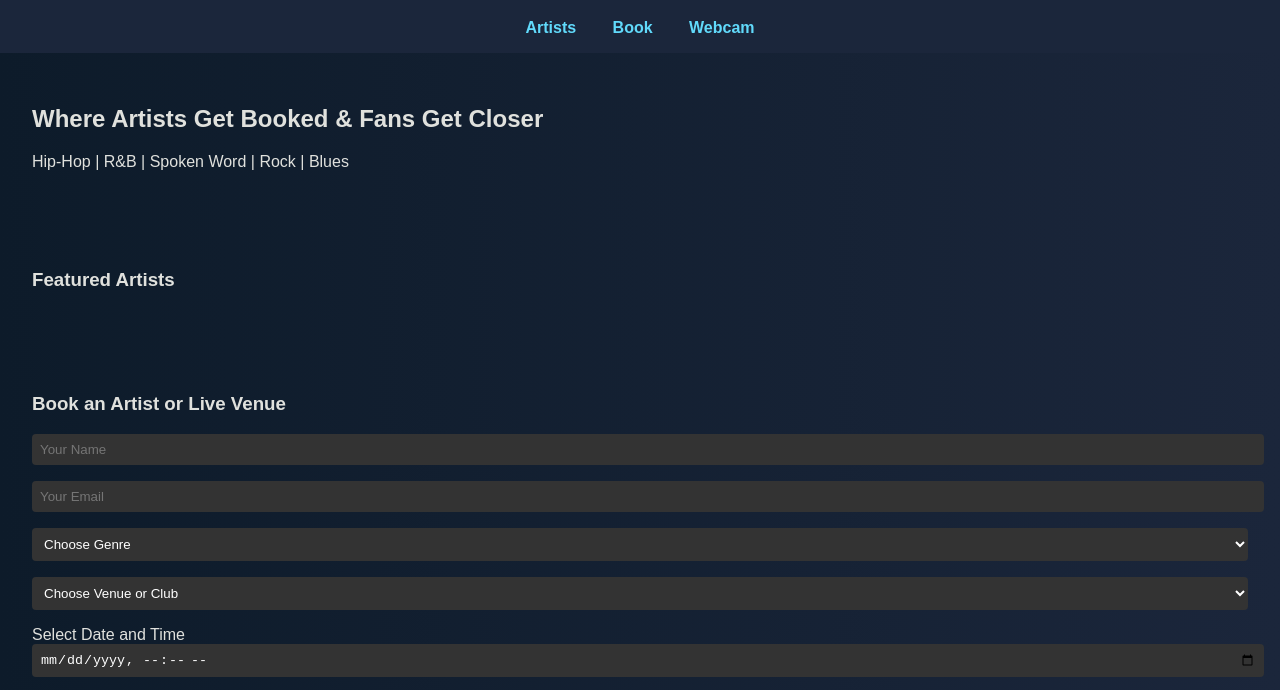
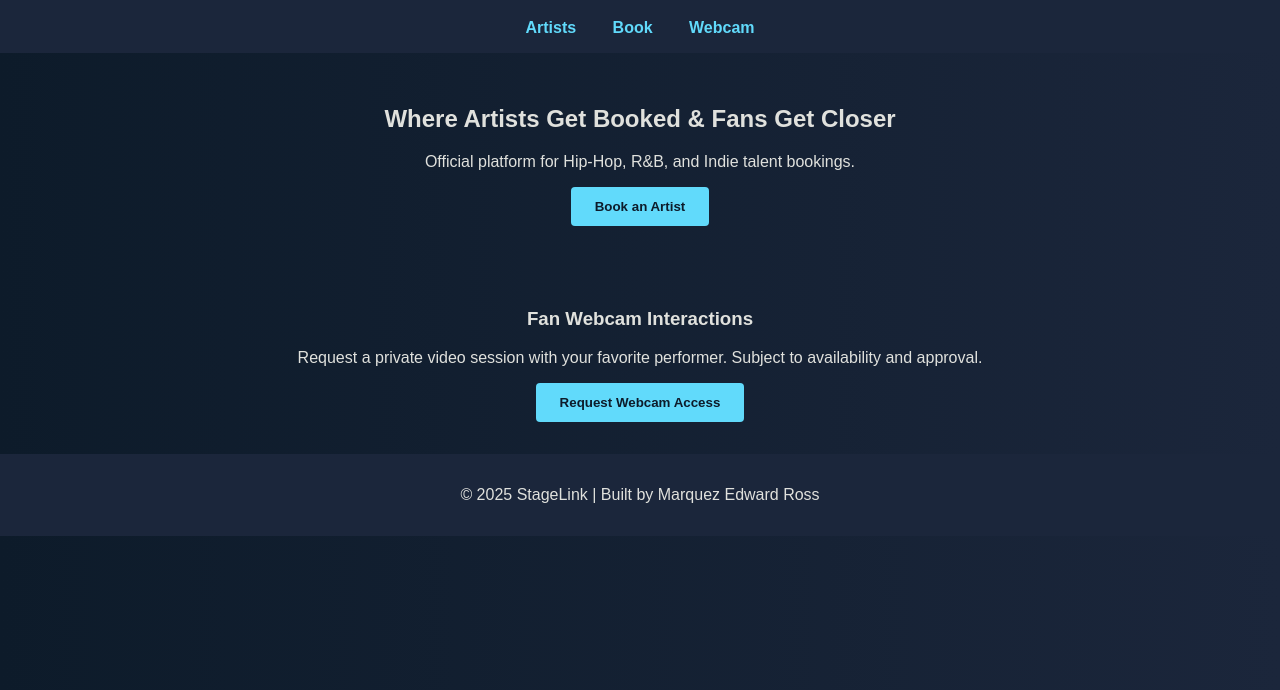
Before and after one commit to RocBoi/SafeLink-Booking_Platform, a plain HTML site: page index.html in a window 1280 px wide. Shown: the part 77-767 px from the top of the page. Drawn offline with Linux system fonts and the light colour scheme; files that its build step writes are made by us from their sources.

Commit message:
Update index.html

```diff
--- a/index.html
+++ b/index.html
@@ -3,43 +3,47 @@
 <head>
   <meta charset="UTF-8" />
   <meta name="viewport" content="width=device-width, initial-scale=1.0" />
-  <meta name="description" content="StageLink is the official booking platform for Hip-Hop, R&B, and live performance artists. Book now or host webcam fan sessions." />
-  <meta property="og:title" content="StageLink - Book Live Talent & Engage Fans" />
-  <meta property="og:description" content="Live club + venue artist booking, paid fan webcam requests, and listening parties." />
+  <meta name="description" content="StageLink - Official booking platform for Hip-Hop and R&B artists with live fan experiences." />
+  <meta property="og:title" content="StageLink - Book Artists & Connect Live" />
+  <meta property="og:description" content="Artist-only performance booking and webcam fan experiences." />
   <meta property="og:image" content="/public/img/stagelink-cover.jpg" />
   <meta property="og:url" content="https://stagelink.live" />
   <meta name="twitter:card" content="summary_large_image" />
-  <title>StageLink – Book Artists & Schedule Events</title>
+  <title>StageLink – Book Artists & Schedule Fan Experiences</title>
   <link rel="stylesheet" href="/styles/main.css" />
   <style>
     body {
       background: linear-gradient(to right, #0d1b2a, #1b263b);
       color: #e0e1dd;
+      font-family: Arial, sans-serif;
     }
     header, footer {
       background-color: #1b263b;
       color: #e0e1dd;
+      text-align: center;
+      padding: 1rem;
     }
     nav a {
       color: #61dafb;
       margin: 0 1rem;
       text-decoration: none;
+      font-weight: bold;
     }
-    .artist-card, .booking-card, .webcam-request {
-      background: #415a77;
-      color: #edf2f4;
-      border: 1px solid #778da9;
+    .hero {
+      text-align: center;
+      padding: 2rem 1rem;
     }
     button {
-      background: #61dafb;
+      background-color: #61dafb;
       color: #0d1b2a;
+      padding: 0.75rem 1.5rem;
+      border: none;
+      border-radius: 4px;
+      font-weight: bold;
+      cursor: pointer;
     }
     button:hover {
       background-color: #1c8ed4;
-    }
-    input, select, textarea {
-      background: #1e2a38;
-      color: #fff;
     }
   </style>
 </head>
@@ -48,70 +52,28 @@
   <header>
     <h1>StageLink</h1>
     <nav>
-      <a href="#artists">Artists</a>
-      <a href="#book">Book</a>
-      <a href="#webcam">Webcam</a>
+      <a href="/artists/index.html">Artists</a>
+      <a href="/booking/index.html">Book</a>
+      <a href="/webcam/index.html">Webcam</a>
     </nav>
   </header>
 
   <main>
-    <section id="hero">
+    <section class="hero">
       <h2>Where Artists Get Booked & Fans Get Closer</h2>
-      <p>Hip-Hop | R&B | Spoken Word | Rock | Blues</p>
+      <p>Official platform for Hip-Hop, R&B, and Indie talent bookings.</p>
+      <button onclick="window.location.href='/booking/index.html'">Book an Artist</button>
     </section>
 
-    <section id="artists">
-      <h3>Featured Artists</h3>
-      <div class="artist-grid">
-        <!-- JS dynamically adds artist cards here -->
-      </div>
-    </section>
-
-    <section id="book">
-      <h3>Book an Artist or Live Venue</h3>
-      <form id="bookingForm">
-        <input type="text" placeholder="Your Name" required />
-        <input type="email" placeholder="Your Email" required />
-
-        <select required>
-          <option disabled selected>Choose Genre</option>
-          <option>Hip-Hop</option>
-          <option>R&B</option>
-          <option>Spoken Word</option>
-          <option>Rock</option>
-        </select>
-
-        <select required>
-          <option disabled selected>Choose Venue or Club</option>
-          <option>Velvet Room, Atlanta</option>
-          <option>Apache Café, Atlanta</option>
-          <option>Tabernacle, ATL</option>
-          <option>Smith’s Olde Bar</option>
-          <option>Private Studio Session</option>
-        </select>
-
-        <label for="bookingDateTime">Select Date and Time</label>
-        <input type="datetime-local" id="bookingDateTime" required />
-
-        <textarea placeholder="Describe the event or performance details" rows="5" required></textarea>
-
-        <button type="submit">Send Booking Request</button>
-      </form>
-    </section>
-
-    <section id="webcam">
-      <h3>Live Fan Webcam Request</h3>
-      <p>Request a 1-on-1 live session with your favorite artist. Requires approval and payment.</p>
-      <button onclick="alert('Login required to submit webcam request.')">Request Chat</button>
+    <section class="hero">
+      <h3>Fan Webcam Interactions</h3>
+      <p>Request a private video session with your favorite performer. Subject to availability and approval.</p>
+      <button onclick="window.location.href='/webcam/index.html'">Request Webcam Access</button>
     </section>
   </main>
 
   <footer>
-    <p>&copy; 2025 StageLink | Created by Marquez Edward Ross</p>
+    <p>&copy; 2025 StageLink | Built by Marquez Edward Ross</p>
   </footer>
-
-  <script src="/scripts/formHandler.js"></script>
-  <script src="/scripts/artistLoader.js"></script>
-  <script src="/scripts/calendar.js"></script>
 </body>
 </html>
```
